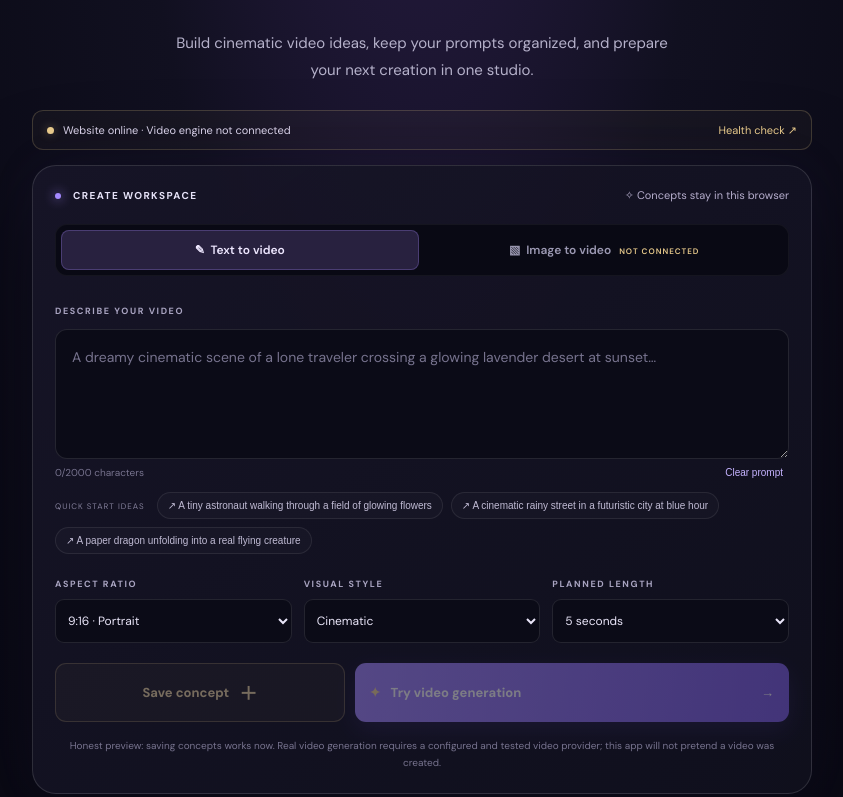
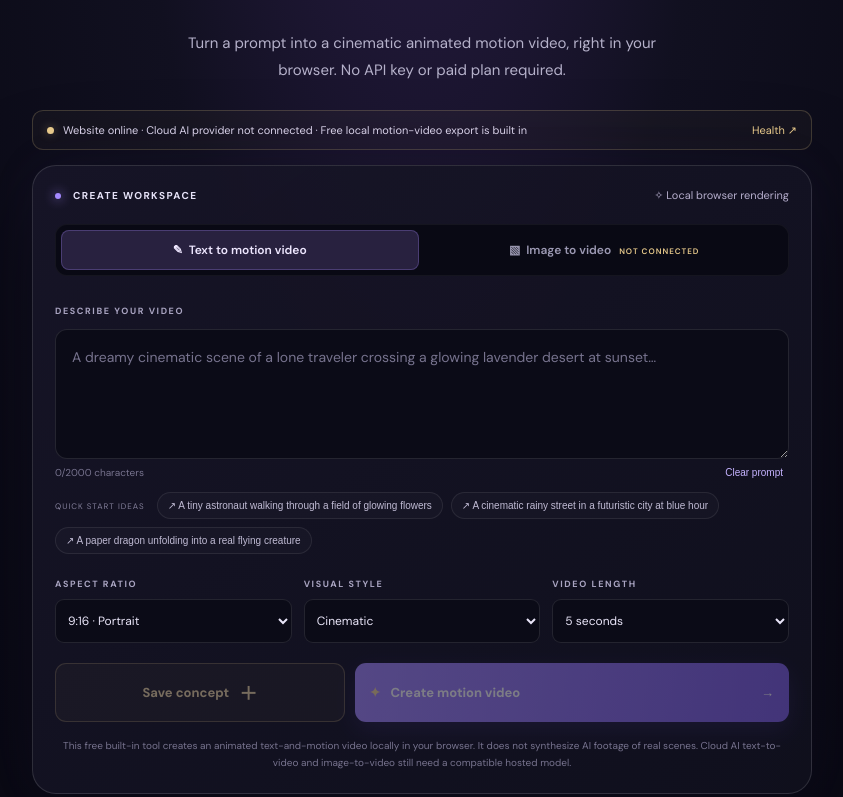
Before and after one commit to qavli-chat-app/dreamvideo-ai, a Next.js app: page / in a window 1280 px wide. Shown: the part 343-1140 px from the top of the page, without its empty margins (218-1061 px from the left). Built offline with nearby package versions, Linux system fonts and the light colour scheme.

Commit message:
Add working free browser-based motion video creator

```diff
--- a/app/page.tsx
+++ b/app/page.tsx
@@ -20,6 +20,9 @@ export default function Home() {
   const [serviceStatus, setServiceStatus] = useState('Checking service…');
   const [saved, setSaved] = useState<SavedConcept[]>([]);
   const [ready, setReady] = useState(false);
+  const [isGenerating, setIsGenerating] = useState(false);
+  const [generatedUrl, setGeneratedUrl] = useState('');
+  const [generatedName, setGeneratedName] = useState('');
 
   useEffect(() => {
     try {
@@ -31,9 +34,14 @@ export default function Home() {
       .then(async response => {
         if (!response.ok) throw new Error('Health check failed');
         const data = await response.json();
-        setServiceStatus(data.generation === 'disabled-until-provider-setup' ? 'Website online · Video engine not connected' : data.generation === 'adapter-not-implemented' ? 'Website online · Provider adapter missing' : 'Website online');
+        setServiceStatus(data.generation === 'disabled-until-provider-setup' ? 'Website online · Cloud AI provider not connected' : data.generation === 'adapter-not-implemented' ? 'Website online · Cloud AI provider not connected' : 'Website online');
       })
       .catch(() => setServiceStatus('Service status unavailable'));
+    return () => {
+      if (generatedUrl) URL.revokeObjectURL(generatedUrl);
+    };
+    // The object URL is cleaned up when the component unmounts.
+    // eslint-disable-next-line react-hooks/exhaustive-deps
   }, []);
 
   useEffect(() => {
@@ -46,20 +54,103 @@ export default function Home() {
     if (clean.length < 5) { setStatus('Add a little more detail before saving your concept.'); return; }
     const item: SavedConcept = { id: `${Date.now()}-${Math.random().toString(36).slice(2, 8)}`, prompt: clean, mode, ratio, style, duration, savedAt: new Date().toLocaleString() };
     setSaved(current => [item, ...current].slice(0, 30));
-    setStatus('Concept saved on this device. No video has been generated.');
+    setStatus('Concept saved on this device.');
   }
 
-  async function generate() {
-    setStatus('Checking video generation service…');
+  async function generateMotionVideo() {
+    if (prompt.trim().length < 5 || isGenerating) return;
+    if (typeof window === 'undefined' || !('MediaRecorder' in window)) {
+      setStatus('This browser cannot export video. Try the latest Chrome browser on your device.');
+      return;
+    }
+    setIsGenerating(true);
+    setStatus('Creating your motion video in this browser… keep this page open.');
     try {
-      const response = await fetch('/api/generate', {
-        method: 'POST',
-        headers: { 'Content-Type': 'application/json' },
-        body: JSON.stringify({ prompt, mode, aspectRatio: ratio, style, durationSeconds: Number(duration) })
+      const canvas = document.createElement('canvas');
+      const dimensions = ratio === '16:9' ? [1280, 720] : ratio === '1:1' ? [800, 800] : [720, 1280];
+      canvas.width = dimensions[0];
+      canvas.height = dimensions[1];
+      const ctx = canvas.getContext('2d');
+      if (!ctx) throw new Error('Canvas is not available in this browser.');
+      const w = canvas.width, h = canvas.height;
+      const lines: string[] = [];
+      const words = prompt.trim().split(/\s+/);
+      let line = '';
+      const maxChars = ratio === '16:9' ? 27 : 19;
+      for (const word of words) {
+        if ((line + ' ' + word).trim().length > maxChars && line) { lines.push(line); line = word; }
+        else line = (line + ' ' + word).trim();
+      }
+      if (line) lines.push(line);
+      const titleLines = lines.slice(0, ratio === '16:9' ? 4 : 6);
+      const durationMs = Number(duration) * 1000;
+      const stream = canvas.captureStream(30);
+      const mimeType = ['video/webm;codecs=vp9', 'video/webm;codecs=vp8', 'video/webm'].find(type => MediaRecorder.isTypeSupported(type));
+      const recorder = mimeType ? new MediaRecorder(stream, { mimeType }) : new MediaRecorder(stream);
+      const chunks: BlobPart[] = [];
+      recorder.ondataavailable = event => { if (event.data.size) chunks.push(event.data); };
+      const finished = new Promise<Blob>((resolve, reject) => {
+        recorder.onerror = () => reject(new Error('The browser could not encode the video. Try Chrome or a shorter duration.'));
+        recorder.onstop = () => resolve(new Blob(chunks, { type: recorder.mimeType || 'video/webm' }));
       });
-      const data = await response.json();
-      setStatus(data.error || (response.ok ? 'Job queued.' : 'Generation unavailable.'));
-    } catch { setStatus('Could not reach the server. Your concept can still be saved on this device.'); }
+      const start = performance.now();
+      const draw = (now: number) => {
+        const t = Math.min(1, (now - start) / durationMs);
+        const gradient = ctx.createLinearGradient(w * (0.15 + 0.35 * Math.sin(t * Math.PI * 2)), 0, w, h);
+        if (style === 'futuristic') { gradient.addColorStop(0, '#070b24'); gradient.addColorStop(.5, '#182e63'); gradient.addColorStop(1, '#47156b'); }
+        else if (style === 'animation') { gradient.addColorStop(0, '#32115e'); gradient.addColorStop(.5, '#6d3ac4'); gradient.addColorStop(1, '#f28cba'); }
+        else if (style === 'educational') { gradient.addColorStop(0, '#092c3c'); gradient.addColorStop(.5, '#164e63'); gradient.addColorStop(1, '#4f46a5'); }
+        else if (style === 'realistic') { gradient.addColorStop(0, '#14213d'); gradient.addColorStop(.55, '#4a3f65'); gradient.addColorStop(1, '#b56c73'); }
+        else { gradient.addColorStop(0, '#100b2e'); gradient.addColorStop(.52, '#42216b'); gradient.addColorStop(1, '#b65e8b'); }
+        ctx.fillStyle = gradient; ctx.fillRect(0, 0, w, h);
+        const glowX = w * (.5 + .25 * Math.sin(t * Math.PI * 2));
+        const glowY = h * (.31 + .045 * Math.cos(t * Math.PI * 2));
+        const glow = ctx.createRadialGradient(glowX, glowY, 4, glowX, glowY, Math.min(w, h) * .34);
+        glow.addColorStop(0, 'rgba(255,225,186,.38)'); glow.addColorStop(1, 'rgba(255,225,186,0)');
+        ctx.fillStyle = glow; ctx.fillRect(0, 0, w, h);
+        for (let i = 0; i < 42; i++) {
+          const x = ((i * 137.5 + t * w * (.08 + (i % 4) * .025)) % w);
+          const y = (i * 83.7) % h;
+          ctx.globalAlpha = .18 + .48 * ((Math.sin(t * 8 + i) + 1) / 2);
+          ctx.fillStyle = i % 3 === 0 ? '#f4d7a2' : '#ffffff';
+          ctx.beginPath(); ctx.arc(x, y, Math.max(1, w / 500), 0, Math.PI * 2); ctx.fill();
+        }
+        ctx.globalAlpha = 1;
+        ctx.strokeStyle = 'rgba(255,255,255,.22)'; ctx.lineWidth = Math.max(1, w / 800);
+        ctx.beginPath(); ctx.ellipse(w / 2, h * .34, w * (.22 + .015 * Math.sin(t * 6)), h * .055, -.12 + .05 * Math.sin(t * 5), 0, Math.PI * 2); ctx.stroke();
+        const fontSize = Math.min(w / 12, h / (titleLines.length * 2.8), 68);
+        ctx.textAlign = 'center'; ctx.textBaseline = 'middle';
+        ctx.shadowColor = 'rgba(0,0,0,.42)'; ctx.shadowBlur = 18;
+        ctx.fillStyle = '#fff8ed'; ctx.font = `700 ${fontSize}px Arial, sans-serif`;
+        const lineHeight = fontSize * 1.25;
+        const textY = h * .53 - ((titleLines.length - 1) * lineHeight) / 2 + (1 - t) * h * .025;
+        titleLines.forEach((text, index) => ctx.fillText(text, w / 2, textY + index * lineHeight, w * .84));
+        ctx.shadowBlur = 0;
+        ctx.fillStyle = 'rgba(255,238,205,.9)'; ctx.font = `600 ${Math.max(12, w / 55)}px Arial, sans-serif`;
+        ctx.fillText('DREAMVIDEO  ✦  MOTION STUDIO', w / 2, h * .88);
+        ctx.fillStyle = 'rgba(255,255,255,.5)'; ctx.fillRect(w * .12, h * .94, w * .76, Math.max(2, h / 500));
+        ctx.fillStyle = '#e7c98b'; ctx.fillRect(w * .12, h * .94, w * .76 * t, Math.max(2, h / 500));
+        if (t < 1) requestAnimationFrame(draw);
+        else {
+          // Hold the final frame briefly so the video ends cleanly.
+          window.setTimeout(() => { if (recorder.state !== 'inactive') recorder.stop(); }, 250);
+        }
+      };
+      recorder.start(250);
+      requestAnimationFrame(draw);
+      const blob = await finished;
+      stream.getTracks().forEach(track => track.stop());
+      if (!blob.size) throw new Error('The browser returned an empty video. Please retry.');
+      if (generatedUrl) URL.revokeObjectURL(generatedUrl);
+      const url = URL.createObjectURL(blob);
+      setGeneratedUrl(url);
+      setGeneratedName(`dreamvideo-${Date.now()}.webm`);
+      setStatus('Your motion video is ready. Preview it below or save the WebM file.');
+    } catch (error) {
+      setStatus(error instanceof Error ? error.message : 'Could not create video in this browser.');
+    } finally {
+      setIsGenerating(false);
+    }
   }
 
   return <main className="shell">
@@ -71,30 +162,32 @@ export default function Home() {
     <section className="hero">
       <div className="eyebrow"><span>✦</span> YOUR IMAGINATION, IN MOTION</div>
       <h1>Dream it.<br/><em>See it move.</em></h1>
-      <p className="subhead">Build cinematic video ideas, keep your prompts organized, and prepare your next creation in one studio.</p>
-      <div className="serviceBanner"><span className="serviceDot" /> <span>{serviceStatus}</span><a href="/api/health" target="_blank" rel="noreferrer">Health check ↗</a></div>
+      <p className="subhead">Turn a prompt into a cinematic animated motion video, right in your browser. No API key or paid plan required.</p>
+      <div className="serviceBanner"><span className="serviceDot" /> <span>{serviceStatus} · Free local motion-video export is built in</span><a href="/api/health" target="_blank" rel="noreferrer">Health ↗</a></div>
       <div className="workspace">
-        <div className="workspaceHead"><div><span className="liveDot"/> <b>CREATE WORKSPACE</b></div><span className="privateTag">✧ Concepts stay in this browser</span></div>
+        <div className="workspaceHead"><div><span className="liveDot"/> <b>CREATE WORKSPACE</b></div><span className="privateTag">✧ Local browser rendering</span></div>
         <div className="modeTabs">
-          <button className={mode === 'text-to-video' ? 'active' : ''} onClick={() => { setMode('text-to-video'); setStatus(''); }}>✎ &nbsp;Text to video</button>
-          <button className={mode === 'image-to-video' ? 'active' : ''} onClick={() => { setMode('image-to-video'); setStatus('Image-to-video is not connected yet. Use text-to-video to prepare a prompt.'); }}>▧ &nbsp;Image to video <small>NOT CONNECTED</small></button>
+          <button className={mode === 'text-to-video' ? 'active' : ''} onClick={() => { setMode('text-to-video'); setStatus(''); }}>✎ &nbsp;Text to motion video</button>
+          <button className={mode === 'image-to-video' ? 'active' : ''} onClick={() => { setMode('image-to-video'); setStatus('Image-to-video is not connected. Use text-to-motion to create a video now.'); }}>▧ &nbsp;Image to video <small>NOT CONNECTED</small></button>
         </div>
-        {mode === 'image-to-video' && <p className="notice">Image upload and image-to-video processing are not connected yet. You can still save your idea as a concept.</p>}
+        {mode === 'image-to-video' && <p className="notice">Image-to-video AI is not connected. Switch to text-to-motion video to create an animated clip now.</p>}
         <label className="fieldLabel" htmlFor="prompt">DESCRIBE YOUR VIDEO</label>
         <textarea id="prompt" value={prompt} onChange={e => setPrompt(e.target.value)} maxLength={2000} placeholder="A dreamy cinematic scene of a lone traveler crossing a glowing lavender desert at sunset…" />
         <div className="promptMeta"><span>{prompt.length}/2000 characters</span><button type="button" onClick={() => { setPrompt(''); setStatus(''); }}>Clear prompt</button></div>
-        <div className="examples"><span>QUICK START IDEAS</span>{examples.map(x => <button key={x} onClick={() => { setPrompt(x); setStatus(''); }}>↗ {x}</button>)}</div>
+        <div className="examples"><span>QUICK START IDEAS</span>{examples.map(x => <button key={x} onClick={() => { setPrompt(x); setMode('text-to-video'); setStatus(''); }}>↗ {x}</button>)}</div>
         <div className="settings">
           <label>ASPECT RATIO<select value={ratio} onChange={e => setRatio(e.target.value)}><option value="9:16">9:16 · Portrait</option><option value="16:9">16:9 · Landscape</option><option value="1:1">1:1 · Square</option></select></label>
           <label>VISUAL STYLE<select value={style} onChange={e => setStyle(e.target.value)}><option value="cinematic">Cinematic</option><option value="animation">Animation</option><option value="realistic">Realistic</option><option value="educational">Educational</option><option value="futuristic">Futuristic</option></select></label>
-          <label>PLANNED LENGTH<select value={duration} onChange={e => setDuration(e.target.value)}>{['5','10','15','20'].map(n => <option key={n} value={n}>{n} seconds</option>)}</select></label>
+          <label>VIDEO LENGTH<select value={duration} onChange={e => setDuration(e.target.value)}>{['5','10','15','20'].map(n => <option key={n} value={n}>{n} seconds</option>)}</select></label>
         </div>
         <div className="actionRow">
           <button className="saveConcept" onClick={saveConcept} disabled={prompt.trim().length < 5}>Save concept <span>＋</span></button>
-          <button className="generate" disabled={!prompt.trim() || mode !== 'text-to-video'} onClick={generate}><span>✦</span> Try video generation <b>→</b></button>
+          <button className="generate" disabled={!prompt.trim() || mode !== 'text-to-video' || isGenerating} onClick={generateMotionVideo}><span>✦</span> {isGenerating ? 'Creating video…' : 'Create motion video'} <b>→</b></button>
         </div>
         {status && <p className="status" role="status">{status}</p>}
-        <p className="disclaimer">Honest preview: saving concepts works now. Real video generation requires a configured and tested video provider; this app will not pretend a video was created.</p>
+        {isGenerating && <p className="progressNote">Keep this page open while your device renders the clip. Longer videos may take a little while on a phone.</p>}
+        {generatedUrl && <div className="videoResult"><div className="videoResultHead"><span>✦ YOUR VIDEO</span><span>WEBM · {duration}s</span></div><video className="videoPreview" src={generatedUrl} controls playsInline /> <a className="downloadVideo" href={generatedUrl} download={generatedName}>Download video <span>↓</span></a></div>}
+        <p className="disclaimer">This free built-in tool creates an animated text-and-motion video locally in your browser. It does not synthesize AI footage of real scenes. Cloud AI text-to-video and image-to-video still need a compatible hosted model.</p>
       </div>
     </section>
     <section className="projects" id="projects">
@@ -103,7 +196,7 @@ export default function Home() {
         <div className="savedGrid">{saved.map(item => <article className="savedCard" key={item.id}><div className="savedCardTop"><span>{item.style}</span><span>{item.ratio}</span></div><p>{item.prompt}</p><div className="savedMeta">{item.duration}s planned · {item.savedAt}</div><div className="savedActions"><button onClick={() => { setPrompt(item.prompt); setMode('text-to-video'); setRatio(item.ratio); setStyle(item.style); setDuration(item.duration); setStatus('Concept loaded into the editor.'); window.scrollTo({ top: 0, behavior: 'smooth' }); }}>Edit concept</button><button onClick={() => setSaved(current => current.filter(x => x.id !== item.id))}>Delete</button></div></article>)}</div>}
       {!!saved.length && <button className="clearLibrary" onClick={() => { setSaved([]); setStatus('Saved concepts cleared from this browser.'); }}>Clear saved library</button>}
     </section>
-    <section className="how" id="how"><div className="sectionKicker">BUILT FOR CREATIVE WORKFLOWS</div><h2>From a spark to a scene.</h2><div className="steps"><article><span>01</span><h3>Describe the moment</h3><p>Write the subject, movement, atmosphere, and camera details in your own words.</p></article><article><span>02</span><h3>Shape your vision</h3><p>Choose the aspect ratio, visual style, and planned length for your idea.</p></article><article><span>03</span><h3>Save and refine</h3><p>Keep up to 30 concepts on this device, reload them into the editor, or remove them anytime.</p></article></div></section>
-    <footer><a className="brand" href="#"><span className="brandMark">✦</span> dreamvideo<span className="brandAI">AI</span></a><span>Creative studio · Video engine status shown honestly</span></footer>
+    <section className="how" id="how"><div className="sectionKicker">BUILT FOR CREATIVE WORKFLOWS</div><h2>From a spark to a scene.</h2><div className="steps"><article><span>01</span><h3>Describe your idea</h3><p>Write the scene or story you want to express.</p></article><article><span>02</span><h3>Choose a format</h3><p>Set portrait, landscape, square, style, and clip length.</p></article><article><span>03</span><h3>Render and download</h3><p>Render an animated video in your browser and download the WebM file.</p></article></div></section>
+    <footer><a className="brand" href="#"><span className="brandMark">✦</span> dreamvideo<span className="brandAI">AI</span></a><span>Free local motion-video studio · Cloud AI not yet connected</span></footer>
   </main>;
 }
```
